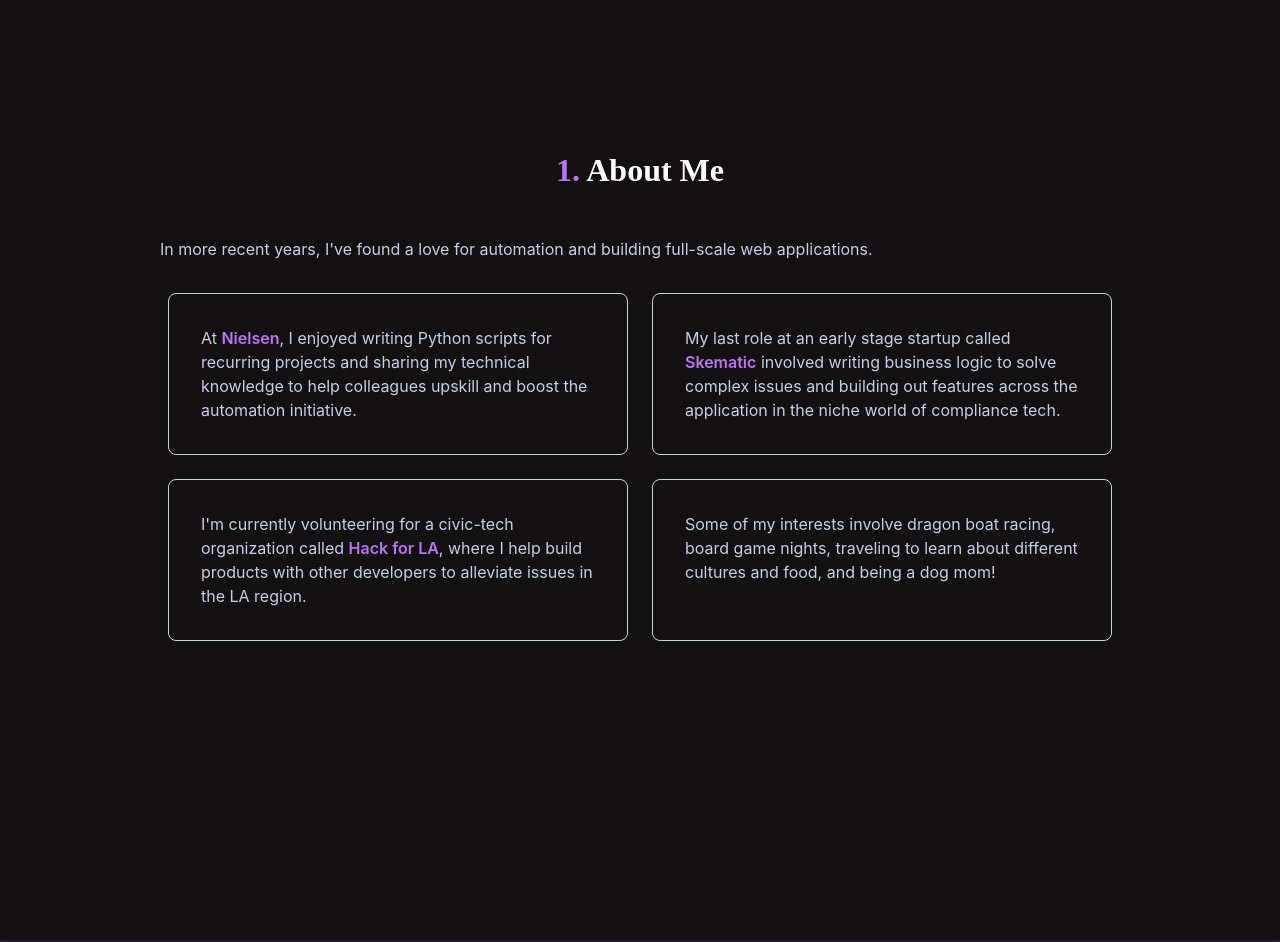
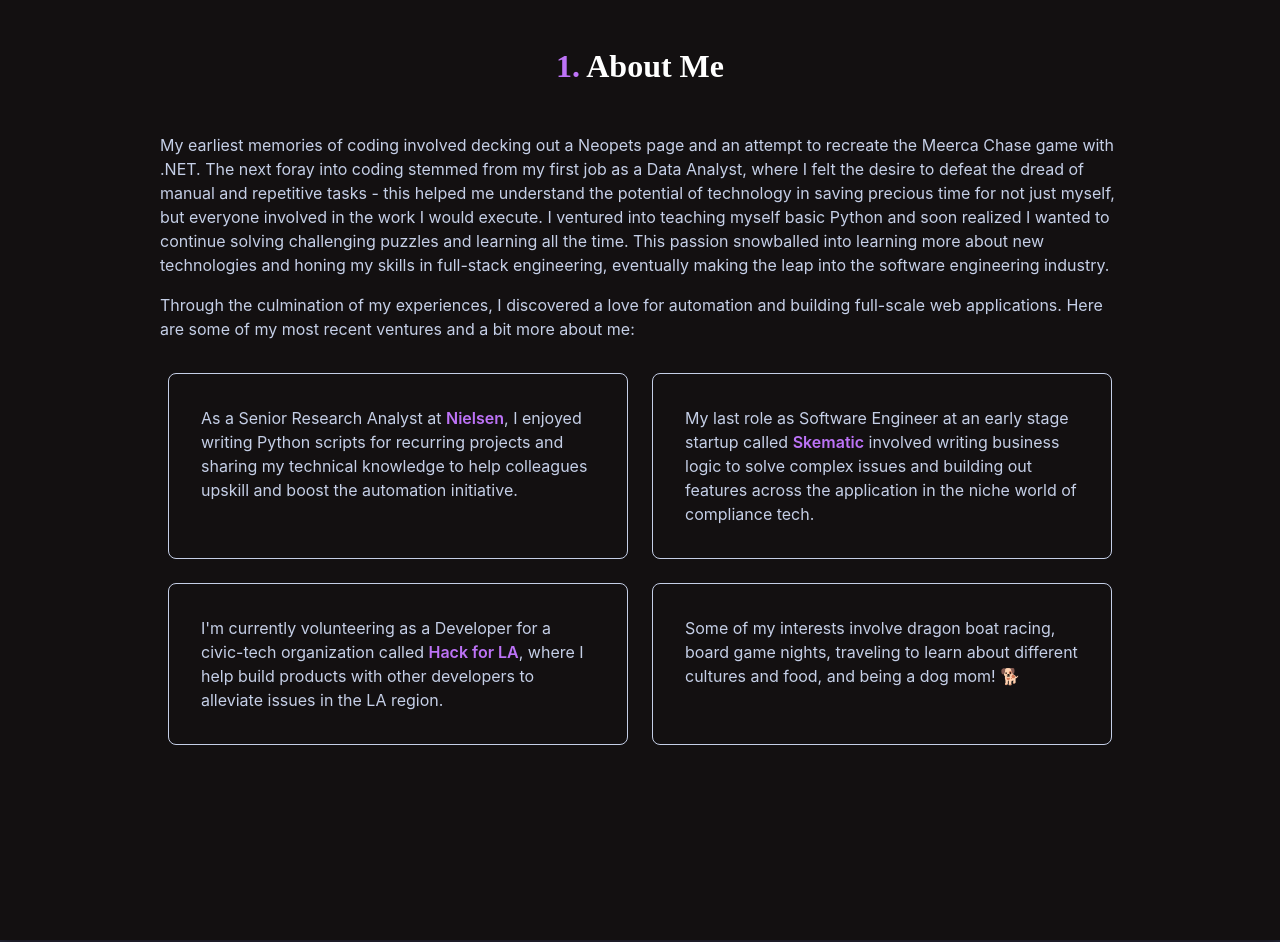
Before and after one commit to christinaor/christinaor.github.io, a React (Vite) app: page / in a window 1280 px wide. Shown: the part 980-1922 px from the top of the page. Built offline with nearby package versions, Linux system fonts and the light colour scheme.

Commit message:
Add to about section

```diff
--- a/src/components/About/About.tsx
+++ b/src/components/About/About.tsx
@@ -6,12 +6,13 @@ export default function About() {
     <section id="about" className={styles.about}>
         <h2 className={`${styles.header}`}><span className='section-number'>1. </span>About Me</h2>
         <div className={styles.description}>
-          <p> In more recent years, I've found a love for automation and building full-scale web applications.</p>
+          <p>My earliest memories of coding involved decking out a Neopets page and an attempt to recreate the Meerca Chase game with .NET. The next foray into coding stemmed from my first job as a Data Analyst, where I felt the desire to defeat the dread of manual and repetitive tasks - this helped me understand the potential of technology in saving precious time for not just myself, but everyone involved in the work I would execute. I ventured into teaching myself basic Python and soon realized I wanted to continue solving challenging puzzles and learning all the time. This passion snowballed into learning more about new technologies and honing my skills in full-stack engineering, eventually making the leap into the software engineering industry.</p>
+          <p>Through the culmination of my experiences, I discovered a love for automation and building full-scale web applications. Here are some of my most recent ventures and a bit more about me:</p>
           <ul>
-            <li>At <a className={styles.blurbLink} href="https://www.nielsen.com" target="_blank" rel="noopener noreferrer">Nielsen</a>, I enjoyed writing Python scripts for recurring projects and sharing my technical knowledge to help colleagues upskill and boost the automation initiative.</li>
-            <li>My last role at an early stage startup called <a className={styles.blurbLink} href="https://www.skematic.com" target="_blank" rel="noopener noreferrer">Skematic</a> involved writing business logic to solve complex issues and building out features across the application in the niche world of compliance tech.</li>
-            <li>I'm currently volunteering for a civic-tech organization called <a className={styles.blurbLink} href="https://www.hackforla.org/" target="_blank" rel="noopener noreferrer">Hack for LA</a>, where I help build products with other developers to alleviate issues in the LA region.</li>
-            <li>Some of my interests involve dragon boat racing, board game nights, traveling to learn about different cultures and food, and being a dog mom!</li>
+            <li>As a Senior Research Analyst at <a className={styles.blurbLink} href="https://www.nielsen.com" target="_blank" rel="noopener noreferrer">Nielsen</a>, I enjoyed writing Python scripts for recurring projects and sharing my technical knowledge to help colleagues upskill and boost the automation initiative.</li>
+            <li>My last role as Software Engineer at an early stage startup called <a className={styles.blurbLink} href="https://www.skematic.com" target="_blank" rel="noopener noreferrer">Skematic</a> involved writing business logic to solve complex issues and building out features across the application in the niche world of compliance tech.</li>
+            <li>I'm currently volunteering as a Developer for a civic-tech organization called <a className={styles.blurbLink} href="https://www.hackforla.org/" target="_blank" rel="noopener noreferrer">Hack for LA</a>, where I help build products with other developers to alleviate issues in the LA region.</li>
+            <li>Some of my interests involve dragon boat racing, board game nights, traveling to learn about different cultures and food, and being a dog mom! &#128021;</li>
           </ul>
         </div>
     </section>
```
